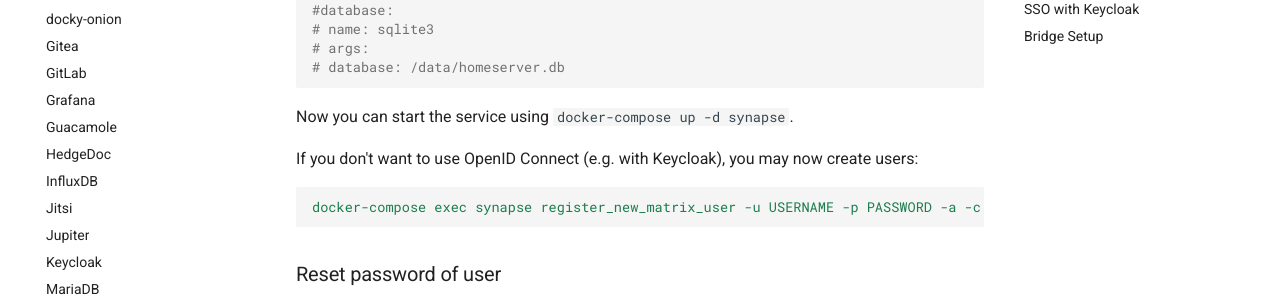
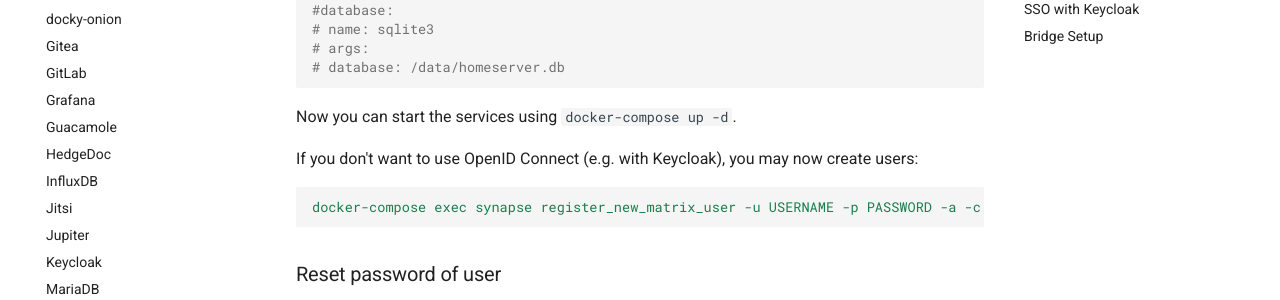
Before and after one commit to felbinger/AdminGuide, an MkDocs documentation site: the page built from docs/services/matrix.md, in a window 1280 px wide and 900 px high, scrolled down 1457 px. Shown: the part 153-453 px from the top of the window. Built offline with MkDocs 1.6.1 and Material for MkDocs 9.7.7, drawn with Linux system fonts in a browser that asks for light colours; nearby versions of some CDN libraries; comment, search, counter and statistics services are not loaded.

Commit message:
also start db

````diff
--- a/docs/services/matrix.md
+++ b/docs/services/matrix.md
@@ -82,7 +82,7 @@ Don't forget to uncomment the sqlite database which is used by default:
 # database: /data/homeserver.db
 ```
 
-Now you can start the service using `docker-compose up -d synapse`.
+Now you can start the services using `docker-compose up -d`.
 
 If you don't want to use OpenID Connect (e.g. with Keycloak), you may now create users:
 ```yaml
````
